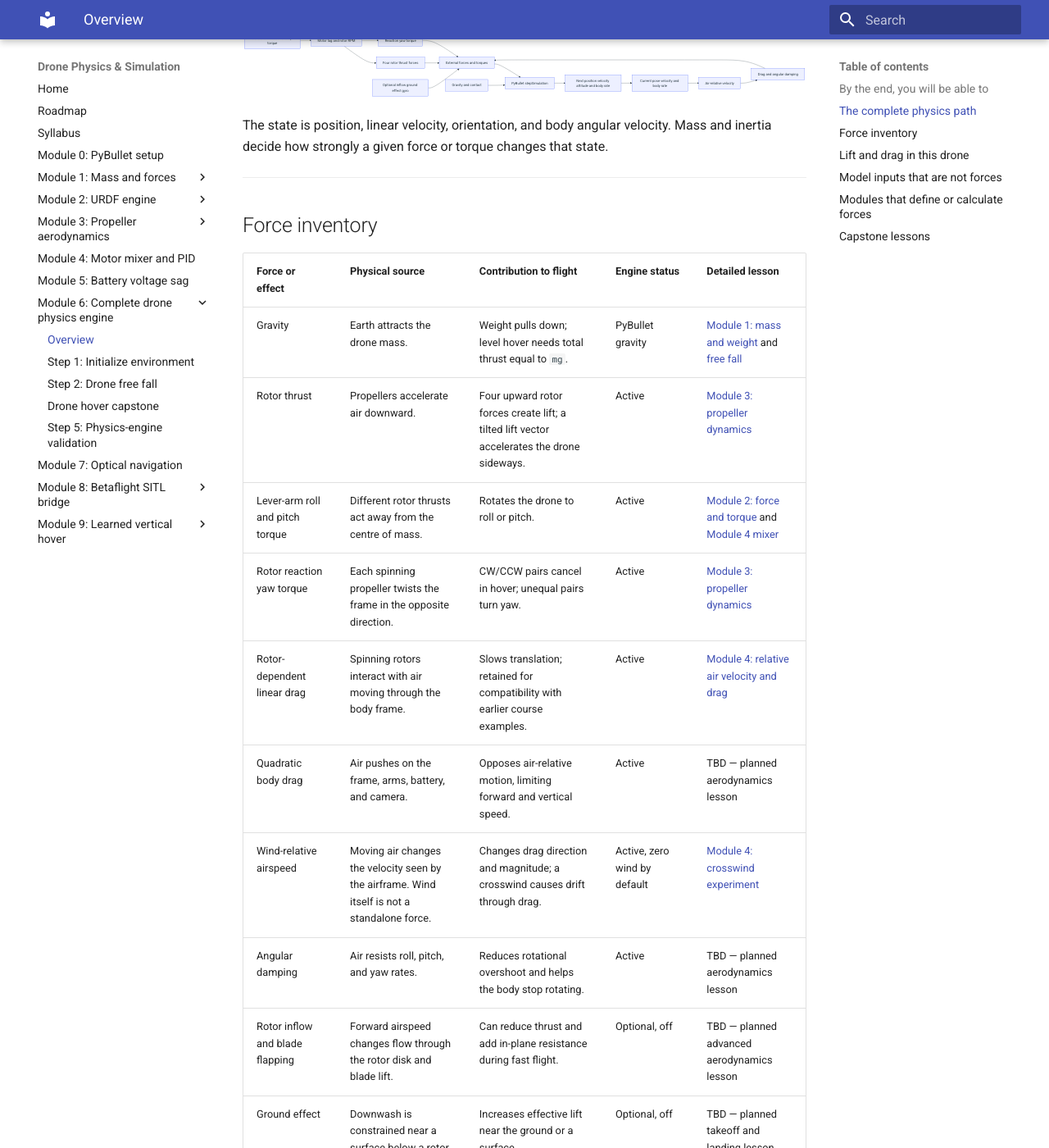
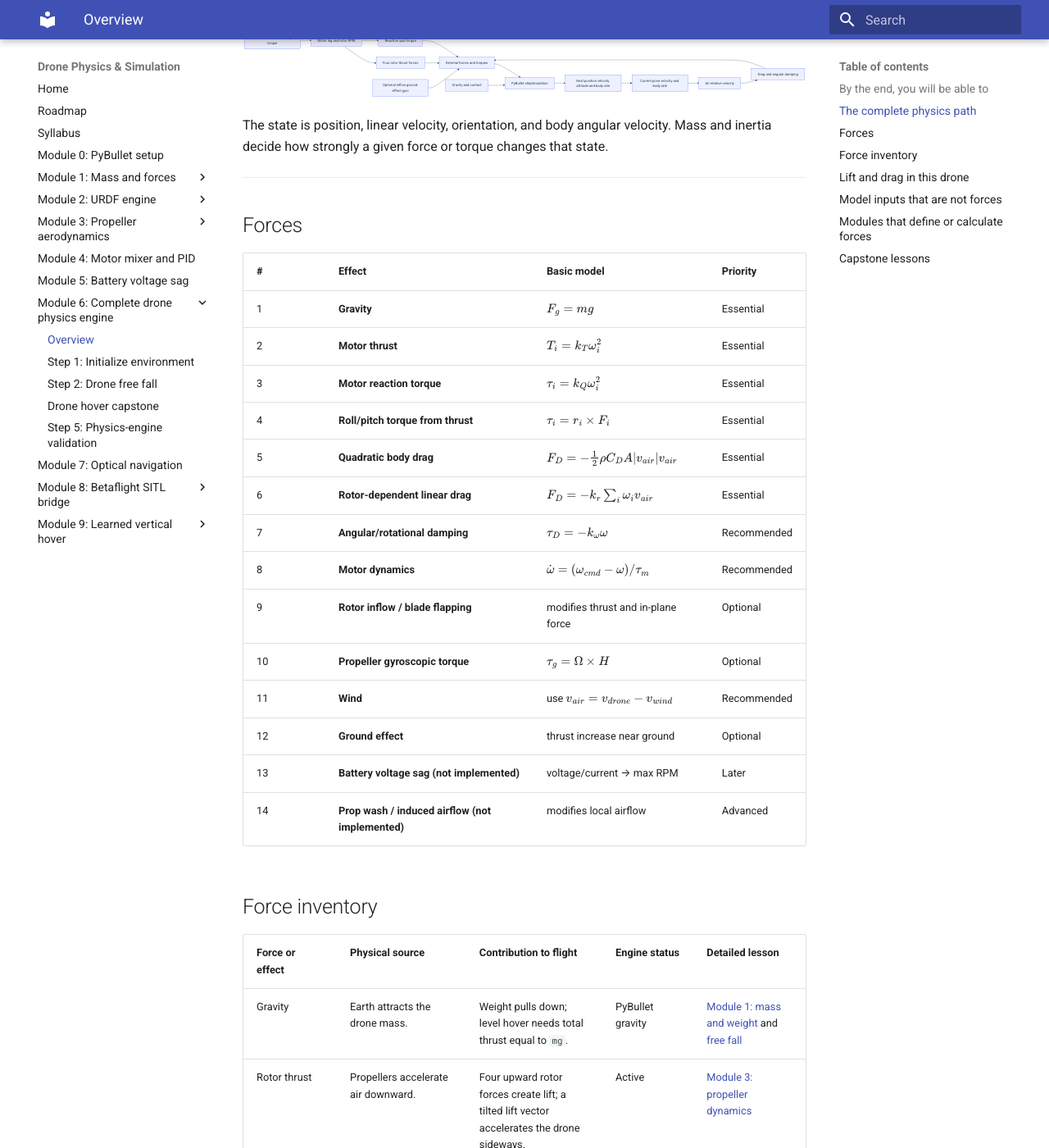
Before and after one commit to amire2000/drone-physics-and-simulation-course, an MkDocs documentation site: the page built from docs/modules/06-autonomous-hover/index.md, in a window 1280 px wide and 1400 px high, scrolled down 571 px. Shown: the whole window at 82% size. Built offline with MkDocs 1.6.1 and Material for MkDocs 9.7.7, drawn with Linux system fonts in a browser that asks for light colours.

Commit message:
align force table with flight physics

```diff
--- a/docs/modules/06-autonomous-hover/index.md
+++ b/docs/modules/06-autonomous-hover/index.md
@@ -36,6 +36,25 @@ The state is position, linear velocity, orientation, and body angular velocity.
 Mass and inertia decide how strongly a given force or torque changes that state.
 
 ---
+
+## Forces
+
+| # | Effect | Basic model | Priority |
+|---|---|---|---|
+| 1 | **Gravity** | \(F_g = mg\) | Essential |
+| 2 | **Motor thrust** | \(T_i=k_T\omega_i^2\) | Essential |
+| 3 | **Motor reaction torque** | \(\tau_i=k_Q\omega_i^2\) | Essential |
+| 4 | **Roll/pitch torque from thrust** | \(\tau_i=r_i\times F_i\) | Essential |
+| 5 | **Quadratic body drag** | \(F_D=-\frac{1}{2}\rho C_D A\lvert v_{air}\rvert v_{air}\) | Essential |
+| 6 | **Rotor-dependent linear drag** | \(F_D=-k_r\sum_i\omega_i v_{air}\) | Essential |
+| 7 | **Angular/rotational damping** | \(\tau_D=-k_\omega\omega\) | Recommended |
+| 8 | **Motor dynamics** | \(\dot\omega=(\omega_{cmd}-\omega)/\tau_m\) | Recommended |
+| 9 | **Rotor inflow / blade flapping** | modifies thrust and in-plane force | Optional |
+| 10 | **Propeller gyroscopic torque** | \(\tau_g=\Omega\times H\) | Optional |
+| 11 | **Wind** | use \(v_{air}=v_{drone}-v_{wind}\) | Recommended |
+| 12 | **Ground effect** | thrust increase near ground | Optional |
+| 13 | **Battery voltage sag (not implemented)** | voltage/current → max RPM | Later |
+| 14 | **Prop wash / induced airflow (not implemented)** | modifies local airflow | Advanced |
 
 ## Force inventory
 
```
